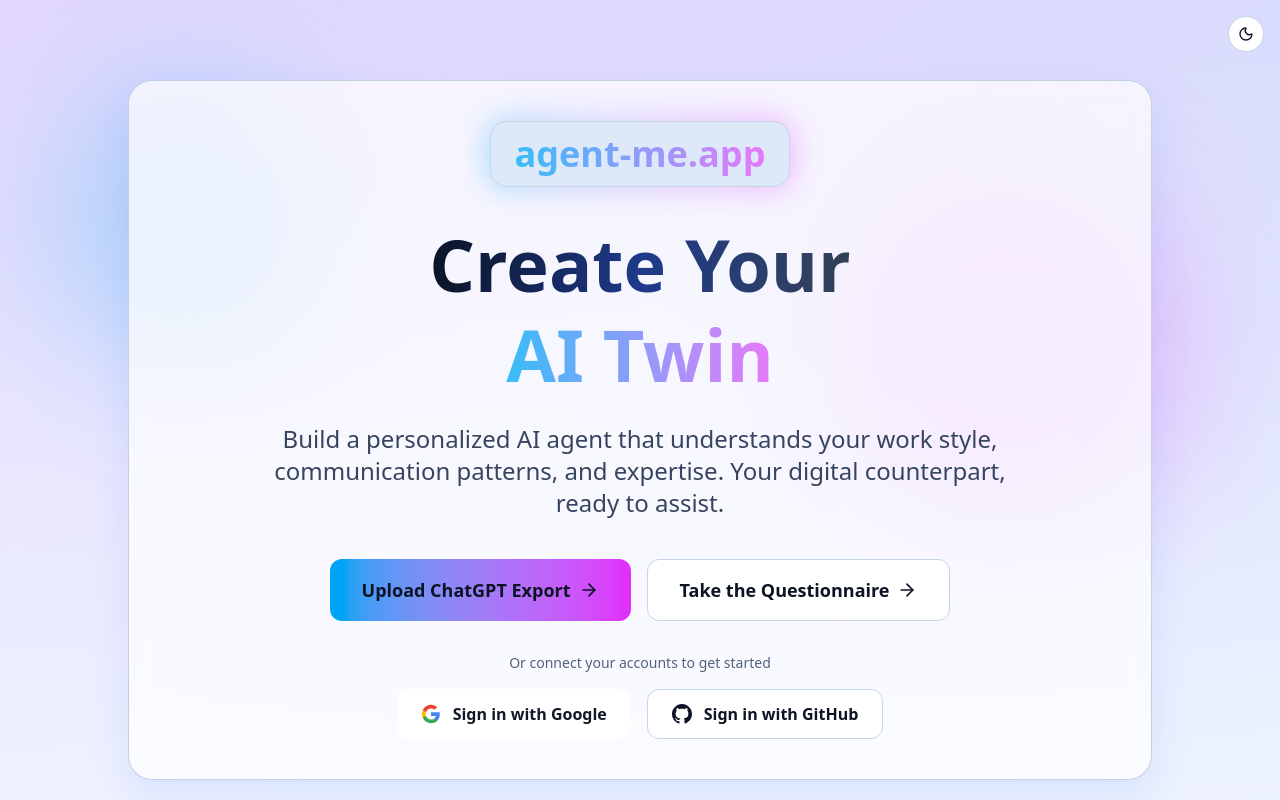
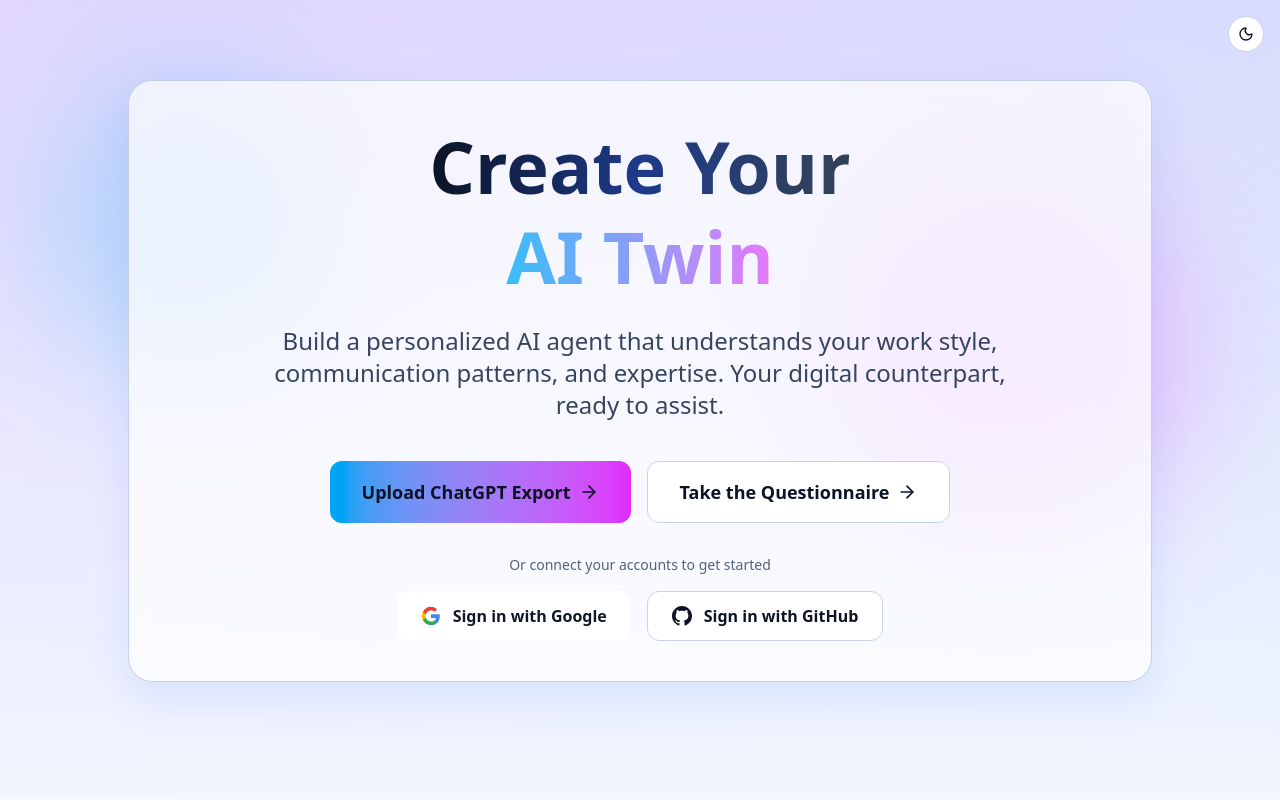
Before and after one commit to graemegeorge/agent.me, a Next.js app: page / in a window 1280 px wide. Shown: the top 800 px of the page. Built offline with nearby package versions, Linux system fonts and the light colour scheme; no server answers.

Commit message:
fix: remove redundant logo badge from landing page hero
Sub-routes already have a header with "agent-me.app" linking home,
so the decorative logo in the hero section is unnecessary.

https://claude.ai/code/session_01Bi7zy7mepHw7UXViTqi4rt

```diff
--- a/src/app/page.tsx
+++ b/src/app/page.tsx
@@ -73,15 +73,6 @@ export default function Home() {
 
         <div className="relative mx-auto max-w-7xl px-4 pt-16 pb-20 sm:px-6 md:pt-20 md:pb-28 lg:px-8">
           <div className="panel-surface mx-auto max-w-5xl rounded-2xl px-4 py-6 text-center shadow-[0_16px_38px_rgba(59,130,246,0.13)] sm:px-6 md:rounded-3xl md:px-8 md:py-10">
-            <div className="mb-6 inline-flex items-center justify-center md:mb-8">
-              <div className="relative">
-                <div className="absolute inset-0 rounded-2xl bg-gradient-to-r from-sky-500 to-fuchsia-500 opacity-40 blur-lg" />
-                <div className="relative rounded-2xl border border-gray-800 bg-gray-900 px-5 py-2.5 md:px-6 md:py-3">
-                  <span className="text-gradient-brand text-2xl font-bold md:text-4xl">agent-me.app</span>
-                </div>
-              </div>
-            </div>
-
             <h1 className="mb-4 text-4xl font-bold leading-tight sm:text-5xl md:mb-6 md:text-7xl">
               <span className="text-gradient-heading">Create Your</span>
               <br />
```
